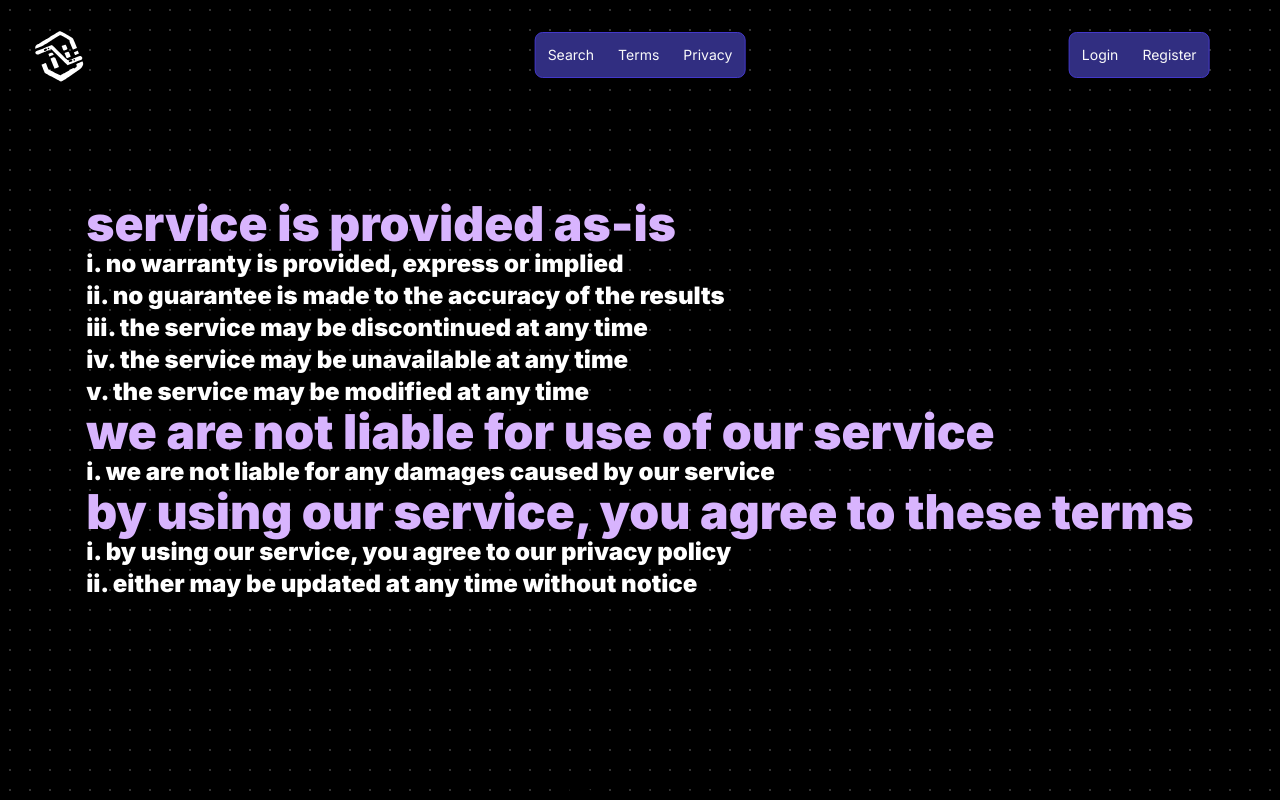
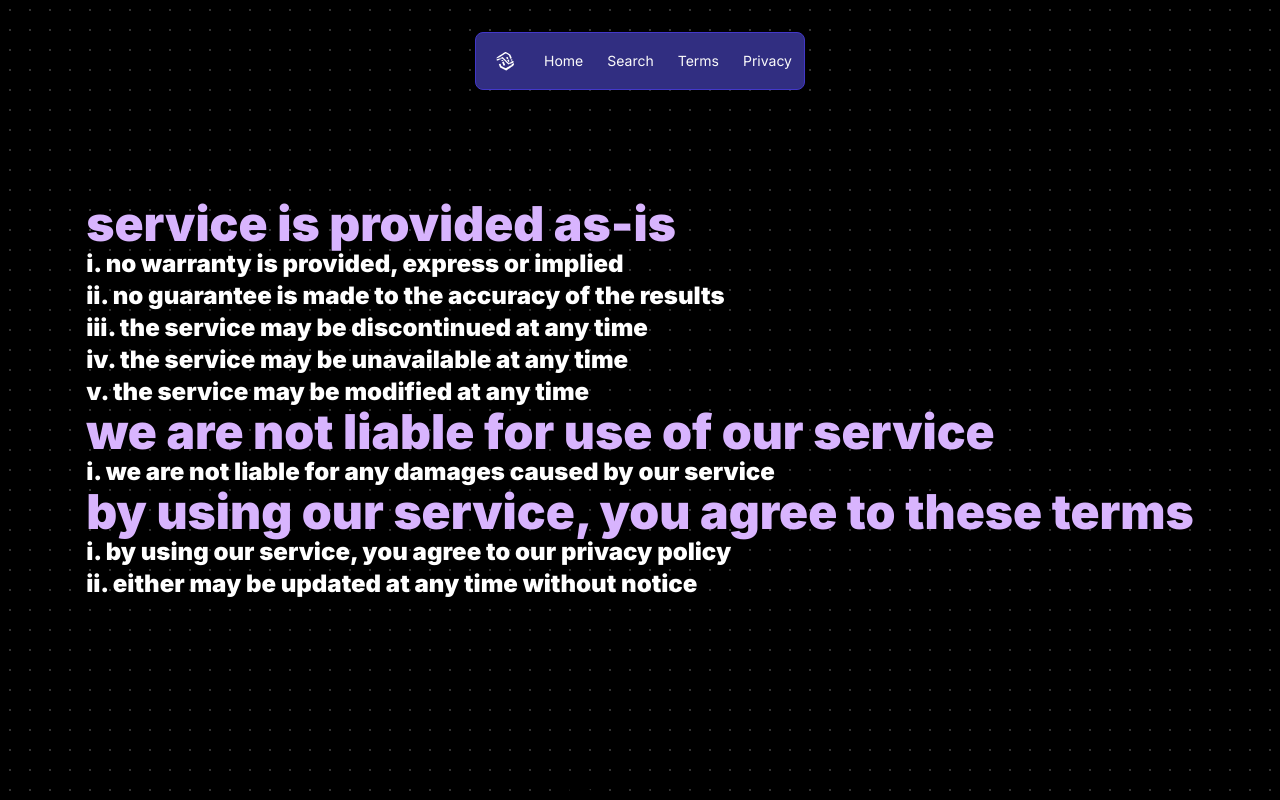
Before and after one commit to NitrousSL/nitrous-oxi.de, a Next.js app: page /terms in a window 1280 px wide. Built offline with nearby package versions, Linux system fonts and the light colour scheme.

Commit message:
made containers
made containers

```diff
--- /dev/null
+++ b/src/app/components/Navbar/Navbar.tsx
@@ -0,0 +1,130 @@
+import React      from "react";
+import { motion } from "framer-motion";
+
+export const Navbar = () => {
+  return (
+    <section className="">
+      <SimpleFloatingNav />
+    </section>
+  );
+};
+
+const SimpleFloatingNav = () => {
+  return (
+    <nav className="fixed left-[50%] top-8 flex w-fit -translate-x-[50%] items-center gap-6 rounded-lg border-[1px] border-indigo-700 bg-indigo-900 p-3 text-sm text-neutral-50 fill-white">
+      <Logo />
+
+      <NavLink redirect={'/'}        > Home    </NavLink>
+      <NavLink redirect={'/search'}  > Search  </NavLink>
+      <NavLink redirect={'/terms'}   > Terms   </NavLink>
+      <NavLink redirect={'/privacy'} > Privacy </NavLink>
+
+    </nav>
+  );
+};
+
+const Logo = () => {
+  return (
+      <svg version="1.0" xmlns="http://www.w3.org/2000/svg"
+         width="24.000000pt" height="24.000000pt" viewBox="0 0 1024.000000 1024.000000"
+         preserveAspectRatio="xMidYMid meet">
+
+        <g transform="translate(0.000000,1024.000000) scale(0.100000,-0.100000)"
+           fill="#fffff" stroke="none">
+            <path d="M5499 7962 c-48 -26 -158 -92 -259 -156 -37 -24 -254 -158 -475 -293
+-71 -44 -231 -142 -355 -218 -336 -207 -352 -217 -357 -212 -2 3 -15 -6 -29
+-20 -13 -13 -49 -35 -79 -49 -30 -13 -55 -27 -55 -31 0 -5 -21 -19 -47 -33
+-27 -14 -56 -32 -66 -40 -10 -8 -20 -13 -24 -12 -3 2 -9 0 -12 -5 -12 -17 -81
+-55 -81 -44 0 6 -4 11 -9 11 -5 0 -8 -7 -7 -16 0 -9 -14 -25 -34 -36 -19 -11
+-100 -59 -180 -107 -80 -49 -148 -84 -151 -79 -3 5 -9 0 -12 -12 -3 -12 -10
+-19 -15 -16 -6 3 -12 2 -14 -2 -4 -12 -106 -76 -177 -112 -244 -123 -353 -274
+-338 -468 3 -41 9 -78 14 -82 8 -7 121 36 603 231 258 104 266 108 605 317 72
+44 189 115 260 158 72 43 171 105 220 139 50 34 169 110 265 170 96 59 222
+138 280 175 229 146 568 354 622 381 32 16 54 20 97 17 51 -4 85 -20 381 -190
+179 -102 392 -222 473 -268 82 -46 157 -90 168 -99 16 -13 22 -36 30 -115 12
+-114 18 -133 129 -391 45 -104 118 -278 162 -385 44 -107 87 -203 95 -212 11
+-12 24 -16 42 -12 35 9 433 172 443 182 5 5 -3 35 -18 68 -14 32 -57 136 -94
+229 -182 453 -319 767 -356 816 -42 55 -110 100 -349 234 -262 146 -450 252
+-640 360 -104 59 -235 133 -290 164 -135 77 -174 91 -248 91 -50 0 -75 -6
+-118 -28z"/>
+            <path d="M6154 6386 c-28 -13 -115 -50 -193 -81 -160 -65 -153 -57 -111 -150
+10 -22 44 -105 75 -185 32 -80 66 -162 76 -182 17 -34 62 -68 88 -68 6 0 94
+35 197 77 251 104 241 78 135 344 -111 276 -139 303 -267 245z"/>
+            <path d="M4520 6316 c-74 -30 -245 -98 -380 -151 -135 -53 -288 -114 -340
+-136 -52 -21 -291 -116 -530 -210 -406 -161 -438 -175 -477 -215 -48 -49 -67
+-105 -57 -162 15 -80 168 -192 263 -192 32 0 120 25 176 50 86 39 143 62 205
+84 36 13 85 32 110 44 89 40 244 103 360 147 19 8 69 28 110 45 41 17 127 51
+190 75 115 43 140 53 215 85 22 9 83 34 136 55 l97 37 43 -30 c45 -32 458
+-434 1368 -1332 282 -278 516 -506 521 -508 9 -3 159 55 410 161 58 24 254
+105 435 181 182 76 366 153 410 171 44 19 134 55 200 80 66 25 134 52 152 60
+44 20 82 74 95 138 10 48 9 64 -5 110 -22 69 -74 129 -142 163 -94 45 -131 37
+-465 -101 -431 -178 -503 -208 -650 -270 -266 -112 -337 -132 -403 -114 -101
+26 -147 68 -772 693 -877 877 -1102 1096 -1122 1096 -10 0 -79 -24 -153 -54z
+m-178 -293 c35 -39 40 -59 24 -98 -17 -40 -42 -55 -91 -55 -50 0 -95 44 -95
+93 0 77 109 117 162 60z m-286 -99 c43 -48 51 -84 27 -131 -15 -32 -29 -42
+-88 -67 -38 -16 -84 -35 -102 -43 -50 -21 -73 -16 -114 26 -34 33 -39 45 -39
+82 0 24 6 51 13 59 16 20 63 50 79 50 7 0 40 14 73 30 81 40 109 39 151 -6z
+m3283 -1219 c54 -28 59 -98 10 -140 -34 -28 -51 -30 -98 -14 -37 13 -51 35
+-51 81 0 38 6 48 40 71 30 21 62 22 99 2z m-319 -58 c50 -39 67 -124 33 -166
+-10 -12 -78 -46 -157 -77 -125 -50 -142 -54 -168 -43 -16 6 -38 23 -48 37 -26
+32 -27 102 -2 130 20 24 265 130 302 131 14 0 32 -5 40 -12z"/>
+            <path d="M7576 5650 c-49 -21 -142 -60 -208 -86 -70 -27 -117 -51 -115 -58 3
+-6 28 -69 56 -141 29 -71 60 -140 69 -153 l18 -23 64 24 c157 59 373 153 377
+163 4 12 -94 248 -121 289 -9 14 -24 25 -34 24 -9 0 -57 -18 -106 -39z"/>
+            <path d="M6555 5591 c-16 -5 -84 -31 -150 -58 -66 -28 -148 -61 -182 -74 -35
+-13 -63 -26 -63 -29 0 -3 31 -82 69 -175 182 -447 172 -429 222 -421 20 3 108
+35 195 71 216 89 244 103 244 118 0 12 -109 284 -181 454 -45 103 -83 132
+-154 114z"/>
+            <path d="M4569 5451 c-30 -10 -86 -31 -125 -48 -38 -17 -94 -41 -125 -53 l-56
+-23 58 -145 c33 -81 62 -149 67 -153 7 -6 53 11 365 138 l138 56 -7 31 c-10
+48 -62 139 -96 165 -64 51 -129 61 -219 32z"/>
+            <path d="M4850 4931 c-34 -11 -231 -90 -252 -102 -10 -5 -24 -9 -32 -9 -17 0
+-46 -43 -46 -67 0 -16 120 -317 228 -573 22 -52 83 -203 136 -335 54 -132 101
+-244 105 -248 5 -5 64 14 132 42 68 27 174 70 234 94 61 24 118 47 128 50 29
+10 20 46 -54 223 -39 93 -81 196 -93 229 -13 33 -61 150 -108 260 -47 110 -91
+216 -98 235 -19 49 -59 120 -84 148 -46 52 -127 74 -196 53z"/>
+            <path d="M8220 4425 c-25 -15 -387 -165 -593 -245 -120 -47 -116 -42 -74 -125
+52 -103 50 -188 -6 -247 -35 -37 -112 -91 -212 -149 -85 -49 -95 -52 -95 -30
+0 22 -25 45 -40 36 -5 -3 -10 -1 -10 4 0 17 -26 13 -67 -10 -38 -21 -160 -97
+-178 -112 -11 -9 -75 -47 -250 -150 -66 -38 -138 -81 -160 -94 -22 -13 -48
+-26 -57 -29 -10 -4 -18 -11 -18 -16 0 -5 -4 -7 -9 -3 -5 3 -13 1 -16 -5 -6
+-10 -118 -70 -132 -71 -5 0 -17 -8 -28 -18 -28 -25 -164 -101 -180 -101 -7 0
+-15 -4 -17 -9 -4 -11 -254 -150 -343 -190 -47 -22 -75 -29 -98 -25 -18 3 -149
+63 -292 134 -577 284 -816 403 -820 410 -3 4 -35 20 -72 36 -38 15 -79 36 -92
+46 -13 10 -33 18 -45 18 -16 0 -28 13 -45 48 -46 93 -251 614 -245 623 3 5 1
+9 -4 9 -6 0 -19 15 -30 34 -13 23 -31 36 -51 41 -17 4 -31 11 -31 16 0 11 -37
+12 -44 0 -3 -4 -32 -21 -63 -36 -32 -15 -69 -33 -83 -40 -14 -8 -55 -25 -90
+-38 -36 -14 -78 -32 -95 -41 -16 -9 -35 -16 -40 -16 -40 0 -32 -66 20 -175 23
+-49 92 -224 135 -339 11 -33 31 -82 44 -110 12 -28 33 -78 46 -111 13 -33 28
+-73 35 -90 7 -16 18 -46 26 -65 17 -46 39 -87 39 -76 0 5 19 -11 43 -35 31
+-33 80 -63 182 -114 77 -38 142 -71 145 -74 7 -9 53 -33 155 -85 50 -26 135
+-71 190 -101 55 -30 111 -59 125 -65 14 -5 34 -15 45 -21 10 -7 87 -46 170
+-89 82 -42 166 -87 185 -98 19 -12 46 -26 60 -32 14 -5 32 -14 40 -19 8 -6 44
+-24 80 -41 36 -17 72 -35 80 -40 8 -5 65 -34 125 -65 61 -32 117 -63 125 -70
+8 -7 46 -25 84 -40 115 -45 143 -36 406 134 85 56 187 119 225 142 116 69 892
+592 1060 714 17 12 109 77 205 145 253 179 392 284 485 368 16 15 41 35 55 44
+14 10 21 18 17 18 -4 0 18 32 49 71 47 59 118 188 124 224 1 6 8 18 17 27 8 9
+13 20 10 25 -2 4 1 42 7 83 10 67 9 83 -11 160 -44 168 -50 176 -103 145z"/>
+        </g>
+    </svg>
+
+)
+    ;
+};
+
+const NavLink = ({ children, redirect }: { children: string, redirect: string }) => {
+  return (
+    <a href={redirect} rel="nofollow" className="block overflow-hidden">
+      <motion.div
+        whileHover={{ y: -20 }}
+        transition={{ ease: "backInOut", duration: 0.5 }}
+        className="h-[20px]"
+      >
+        <span className="flex h-[20px] items-center">{children}</span>
+        <span className="flex h-[20px] items-center text-neutral-50">
+          {children}
+        </span>
+      </motion.div>
+    </a>
+  );
+};
--- /dev/null
+++ b/src/app/containers/hero/Hero.tsx
@@ -0,0 +1,22 @@
+export default function Hero() {
+    return (
+        <div className={"w-full h-screen py-12 md:py-24 lg:py-32 xl:py-48 bg-[#17181C]"}>
+            <div className={"px-4 md:px-6"}>
+                <div className={"grid gap-6 items-center"}>
+                    <div className={"flex flex-col justify-center space-y-4 text-center"}>
+                        <div className={"space-y-2"}>
+                            <h1 className={"text-3xl font-bold tracking-tighter sm:text-5xl xl:text-6xl/none bg-clip-text text-transparent bg-gradient-to-r from-white to-[#331E84]"}>nitrous</h1>
+                            <p className="max-w-[600px] text-zinc-100 md:text-xl mx-auto" >
+                            security suite featuring a flagship open source osint tool with an open api written for research purposes
+                            </p>
+                        </div>
+                        <div className={"w-full max-w-sm space-y-2 mx-auto"}>
+                            <div className={"flex"}>
+                            </div>
+                        </div>
+                    </div>
+                </div>
+            </div>
+        </div>
+    )
+}
--- /dev/null
+++ b/src/app/page.js
@@ -0,0 +1,10 @@
+import Hero from "@/app/containers/hero/Hero";
+
+export default function Home() {
+    return (
+        <div>
+        <Hero />
+
+        </div>
+    );
+}
--- a/src/app/privacy/page.tsx
+++ b/src/app/privacy/page.tsx
@@ -3,7 +3,7 @@
 import React, { Dispatch, SetStateAction, useState } from "react";
 import { AnimatePresence, motion }                   from "framer-motion";
 
-import { Navbar }                                    from "@/app/components/Navbar";
+import { Navbar }                                    from "@/app/components/Navbar/Navbar";
 import { Footer }                                    from "@/app/components/Footer";
 
 const Privacy = () => {
--- a/src/app/search/page.tsx
+++ b/src/app/search/page.tsx
@@ -2,7 +2,7 @@
 
 import React, {SetStateAction, useEffect, useState} from 'react';
 
-import { Navbar }                                   from "@/app/components/Navbar";
+import { Navbar }                                   from "@/app/components/Navbar/Navbar";
 import { Footer }                                   from "@/app/components/Footer";
 
 const FLAVOR_KEY_WORDS = [
--- a/src/app/terms/page.tsx
+++ b/src/app/terms/page.tsx
@@ -2,7 +2,7 @@
 
 import React, { ReactNode, useState } from "react";
 
-import { Navbar }                     from "@/app/components/Navbar";
+import { Navbar }                     from "@/app/components/Navbar/Navbar";
 import { Footer }                     from "@/app/components/Footer";
 
 const Terms = () => {
--- a/tsconfig.json
+++ b/tsconfig.json
@@ -22,6 +22,6 @@
       "@/*": ["./src/*"]
     }
   },
-  "include": ["next-env.d.ts", "**/*.ts", "**/*.tsx", ".next/types/**/*.ts"],
+  "include": ["next-env.d.ts", "**/*.ts", "**/*.tsx", ".next/types/**/*.ts", "src/app/page.js", "src/app/components/about/page.jsx"],
   "exclude": ["node_modules"]
 }
```
